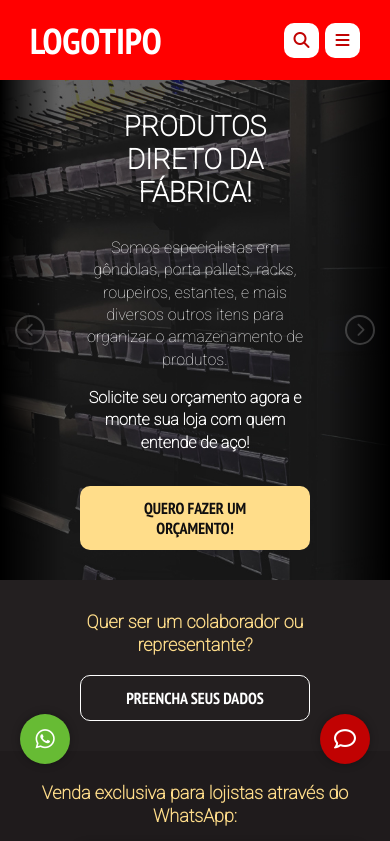
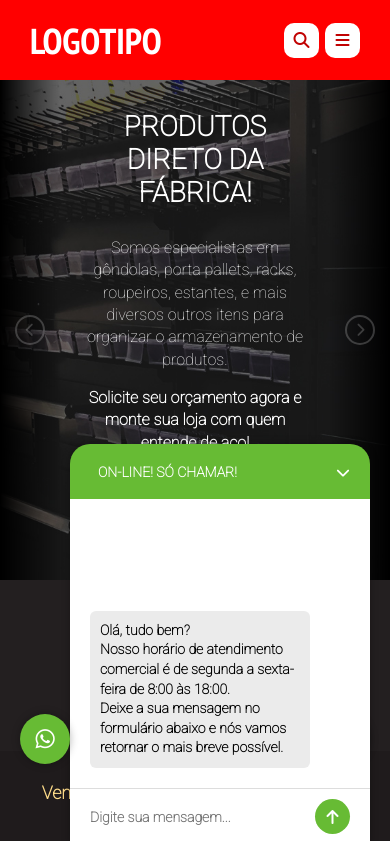
Before and after one commit to fellipesalazar/bertholdo, a plain HTML site: page index.html in a window 390 px wide. Both pictures are taken after a click on the icon 345 px from the left and 739 px from the top of the page. Shown: the top 841 px of the page. Drawn offline with nearby package versions, Linux system fonts and the light colour scheme.

Commit message:
mobile config

```diff
--- a/index.html
+++ b/index.html
@@ -441,6 +441,11 @@
                 $(".menu-mobile").fadeOut(250);
             });
 
+            $(".open-chat").click(function(){
+                $(".chat, .chat-header .fas").addClass("open");
+            });
+
+
     </script>
 </body>
 </html>
--- a/src/css/styles.css
+++ b/src/css/styles.css
@@ -942,7 +942,7 @@
     cursor: pointer;
     transition: .25s;
     box-shadow: 0 0 8px rgba(0,0,0,.3);
-    z-index: 999;
+    z-index: 998;
 }
 
 .open-chat.bottom {
```
